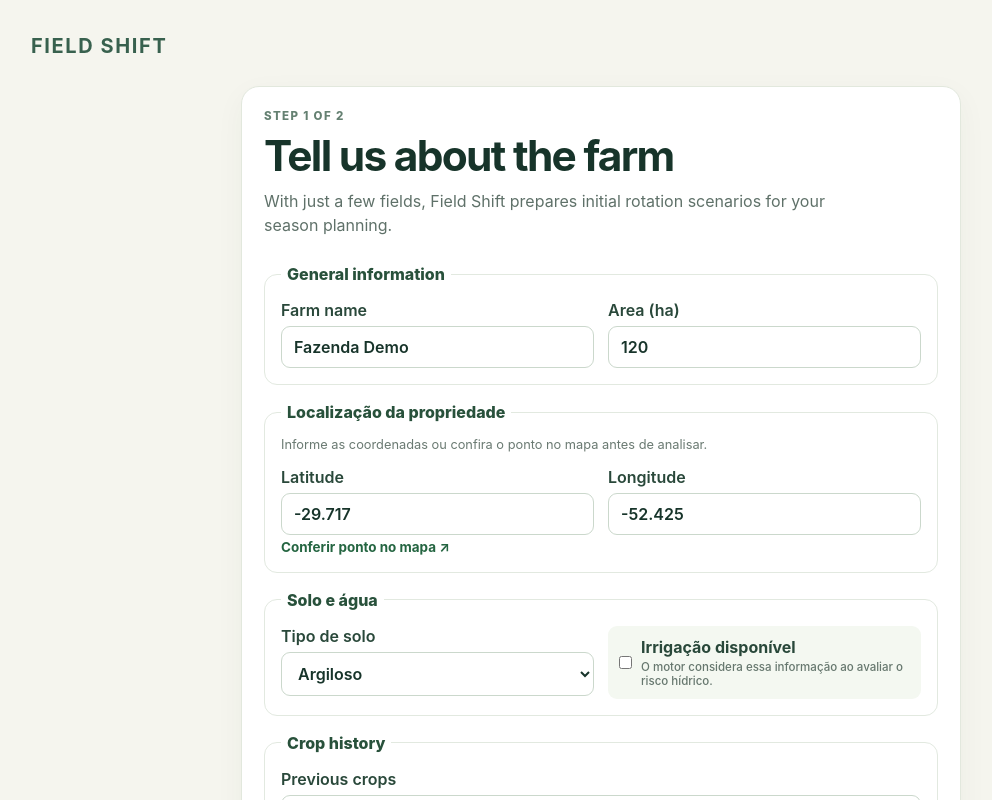
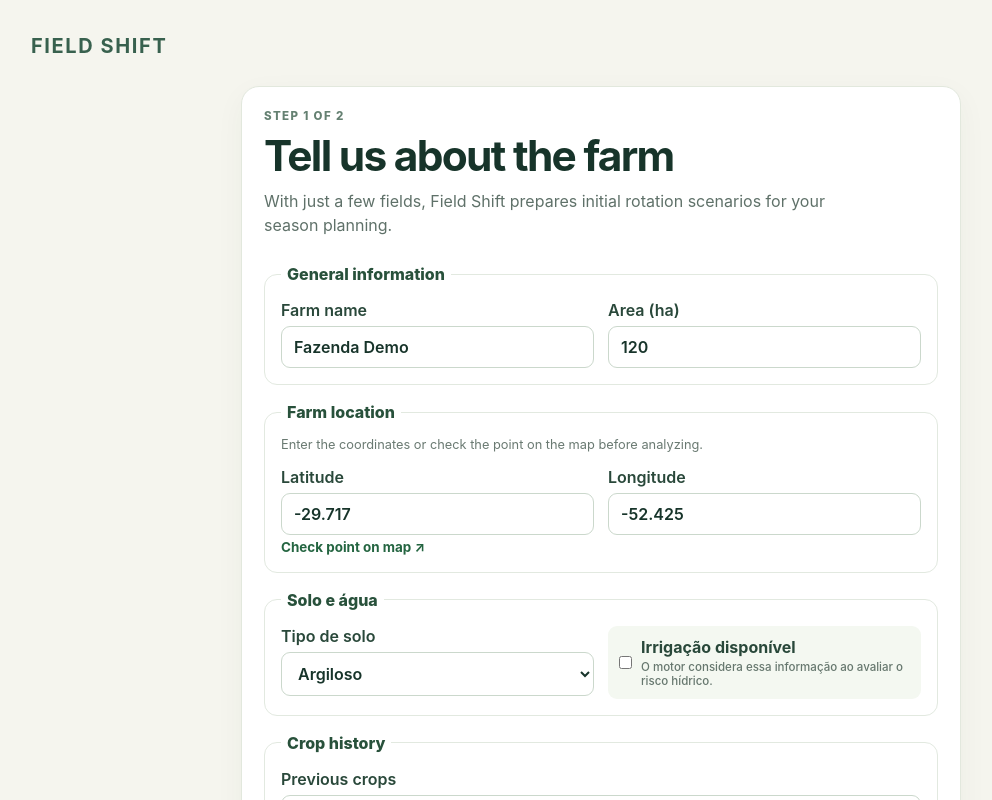
Before and after one commit to Jovi0101/field-shift, a React (Vite) app in the folder field-shift-frontend/: page / in a window 1280 px wide. Shown: the top 800 px of the page, without its empty margins (39-1031 px from the left). Built offline with nearby package versions, Linux system fonts and the light colour scheme.

Commit message:
refactor: translate FarmLocationMap component text to English for consistency

```diff
--- a/field-shift-frontend/src/components/farm/FarmLocationMap.tsx
+++ b/field-shift-frontend/src/components/farm/FarmLocationMap.tsx
@@ -14,8 +14,8 @@ export function FarmLocationMap({ latitude, longitude, onLatitudeChange, onLongi
 
   return (
     <fieldset className="form-section">
-      <legend>Localização da propriedade</legend>
-      <p className="field-help">Informe as coordenadas ou confira o ponto no mapa antes de analisar.</p>
+      <legend>Farm location</legend>
+      <p className="field-help">Enter the coordinates or check the point on the map before analyzing.</p>
       <div className="form-grid">
         <label>
           Latitude
@@ -26,7 +26,7 @@ export function FarmLocationMap({ latitude, longitude, onLatitudeChange, onLongi
           <input type="number" step="any" min="-180" max="180" value={longitude} onChange={(event) => onLongitudeChange(Number(event.target.value))} required />
         </label>
       </div>
-      <a className="map-link" href={mapUrl} target="_blank" rel="noreferrer">Conferir ponto no mapa ↗</a>
+      <a className="map-link" href={mapUrl} target="_blank" rel="noreferrer">Check point on map ↗</a>
     </fieldset>
   );
 }
```
